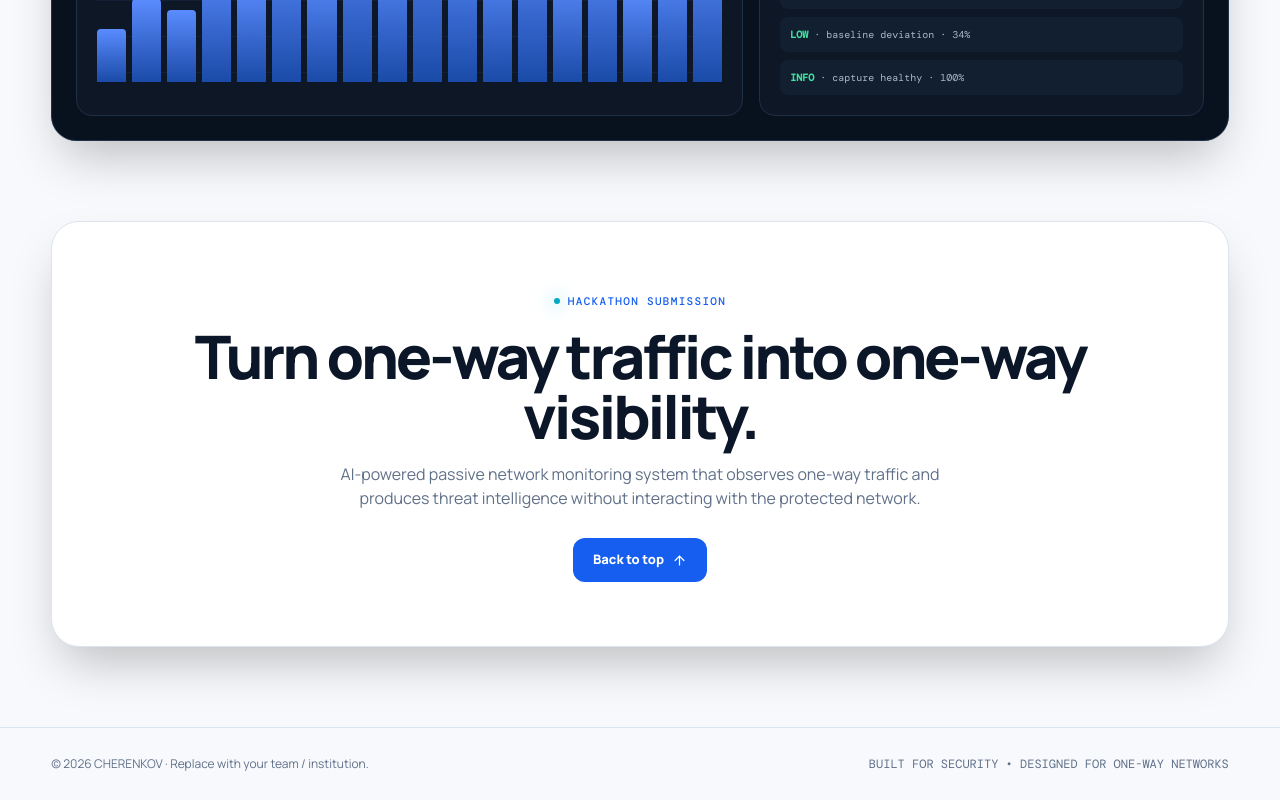
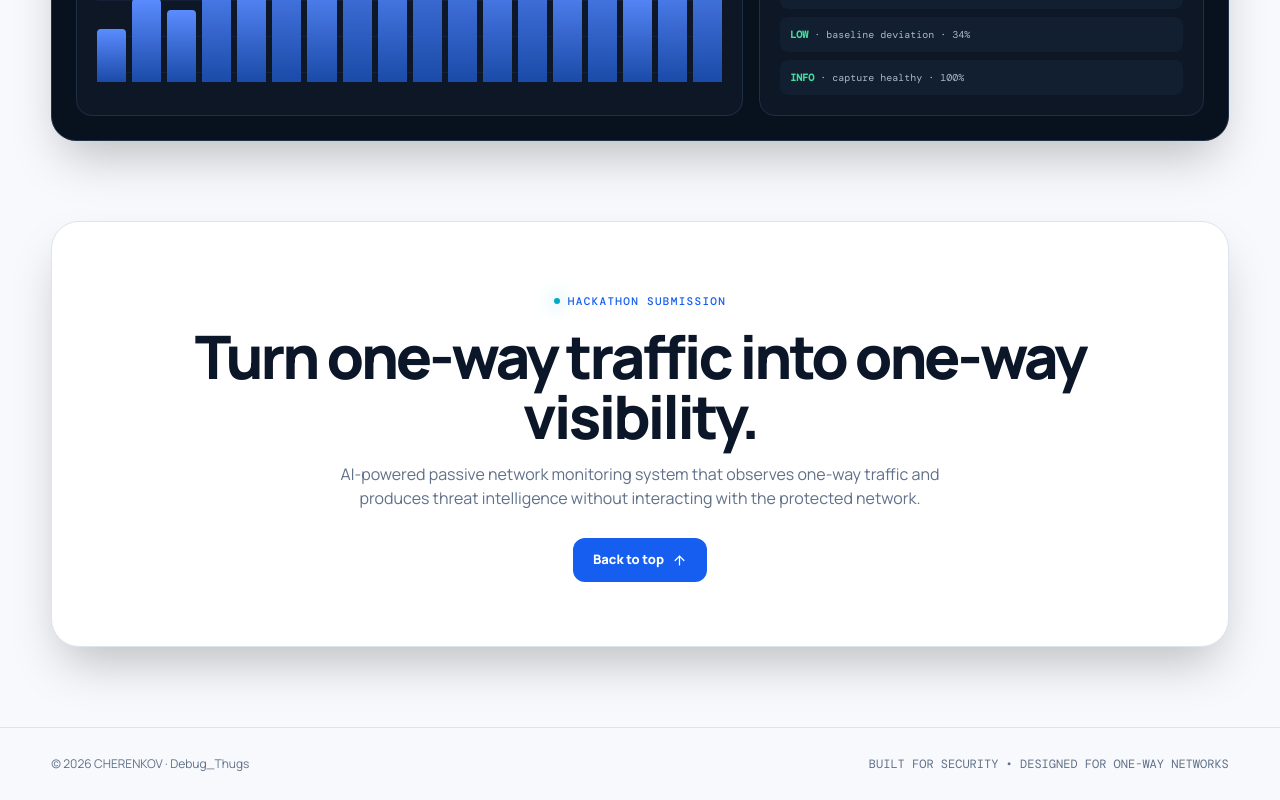
Before and after one commit to Chinuuu-u/Sentinel-Preview, a React (Vite) app: page / in a window 1280 px wide. Shown: the part 6019-6819 px from the top of the page. Built offline with nearby package versions, Linux system fonts and the light colour scheme.

Commit message:
modified:   src/components/FooterCTA.jsx

```diff
--- a/src/components/FooterCTA.jsx
+++ b/src/components/FooterCTA.jsx
@@ -32,7 +32,7 @@ export default function FooterCTA() {
 
       <footer className="border-t border-(--line) py-7">
         <div className="mx-auto flex w-[92%] max-w-295 flex-col justify-between gap-3 text-xs text-(--muted) sm:flex-row">
-          <span>© 2026 CHERENKOV · Replace with your team / institution.</span>
+          <span>© 2026 CHERENKOV · Debug_Thugs</span>
           <span className="font-mono">
             BUILT FOR SECURITY • DESIGNED FOR ONE-WAY NETWORKS
           </span>
```
